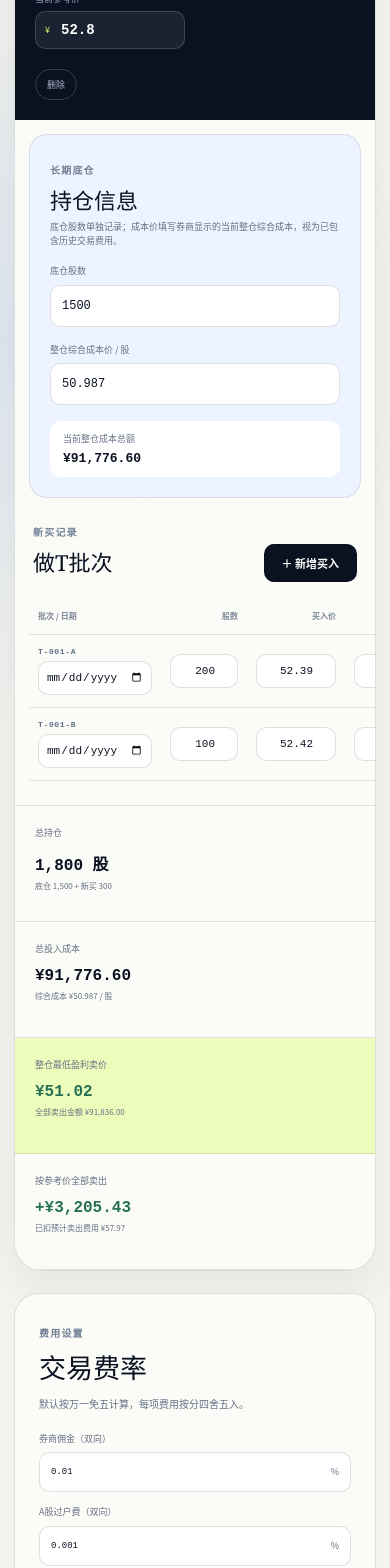
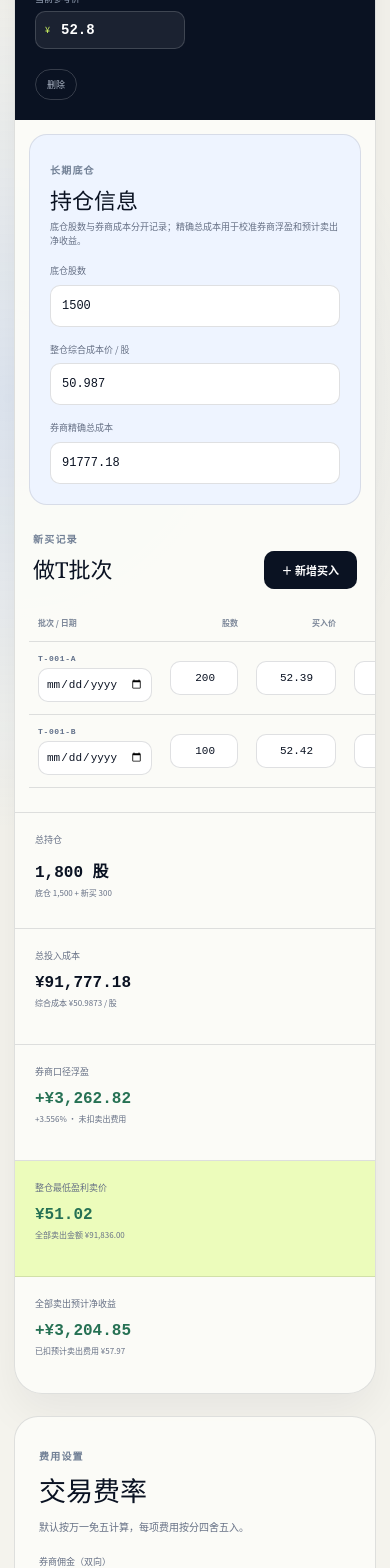
Before and after one commit to ai-stock-cn/private-stock-ledger-web, a Next.js app: page / in a window 390 px wide. Shown: the part 1100-2668 px from the top of the page. Built offline with nearby package versions, Linux system fonts and the light colour scheme.

Commit message:
Separate broker profit from sale proceeds

```diff
--- a/app/PortfolioCalculator.tsx
+++ b/app/PortfolioCalculator.tsx
@@ -32,6 +32,7 @@ type Holding = StockPreset & {
   id: string;
   baseShares: number | null;
   baseUnitCost: number | null;
+  totalCostOverride?: number | null;
   lots: BuyLot[];
 };
 
@@ -42,7 +43,7 @@ type FeeForm = {
 };
 
 type SavedPortfolio = {
-  version: 3;
+  version: 4;
   holdings: Holding[];
   fees: FeeForm;
 };
@@ -85,6 +86,7 @@ const DEFAULT_HOLDINGS: Holding[] = [
     id: "holding-601318",
     baseShares: 1500,
     baseUnitCost: 50.987,
+    totalCostOverride: 91777.18,
     lots: [
       {
         id: "lot-t-001-a",
@@ -107,8 +109,8 @@ const DEFAULT_HOLDINGS: Holding[] = [
     ],
   },
 ];
-const STORAGE_KEY = "private-stock-portfolio-v3";
-const PREVIOUS_STORAGE_KEYS = ["private-stock-portfolio-v2", "private-stock-portfolio-v1"];
+const STORAGE_KEY = "private-stock-portfolio-v4";
+const PREVIOUS_STORAGE_KEYS = ["private-stock-portfolio-v3", "private-stock-portfolio-v2", "private-stock-portfolio-v1"];
 const money = new Intl.NumberFormat("zh-CN", { minimumFractionDigits: 2, maximumFractionDigits: 2 });
 const precisePrice = new Intl.NumberFormat("zh-CN", { minimumFractionDigits: 2, maximumFractionDigits: 4 });
 const integer = new Intl.NumberFormat("zh-CN", { maximumFractionDigits: 0 });
@@ -125,7 +127,7 @@ export default function PortfolioCalculator() {
       const value = window.localStorage.getItem(STORAGE_KEY);
       if (value) {
         const saved = JSON.parse(value) as SavedPortfolio;
-        if (saved.version === 3 && Array.isArray(saved.holdings)) {
+        if (saved.version === 4 && Array.isArray(saved.holdings)) {
           setHoldings(saved.holdings);
           setFees(saved.fees ?? DEFAULT_FEES);
         }
@@ -134,8 +136,8 @@ export default function PortfolioCalculator() {
           .map((key) => window.localStorage.getItem(key))
           .find((item): item is string => Boolean(item));
         if (previousValue) {
-          const previous = JSON.parse(previousValue) as Omit<SavedPortfolio, "version"> & { version: 1 | 2 };
-          if ([1, 2].includes(previous.version) && Array.isArray(previous.holdings)) {
+          const previous = JSON.parse(previousValue) as Omit<SavedPortfolio, "version"> & { version: 1 | 2 | 3 };
+          if ([1, 2, 3].includes(previous.version) && Array.isArray(previous.holdings)) {
             setHoldings(mergeLedgerData(previous.holdings));
             setFees(previous.fees ?? DEFAULT_FEES);
           }
@@ -150,7 +152,7 @@ export default function PortfolioCalculator() {
 
   useEffect(() => {
     if (!isReady) return;
-    const saved: SavedPortfolio = { version: 3, holdings, fees };
+    const saved: SavedPortfolio = { version: 4, holdings, fees };
     window.localStorage.setItem(STORAGE_KEY, JSON.stringify(saved));
     setSavedAt(new Date().toLocaleTimeString("zh-CN", { hour: "2-digit", minute: "2-digit" }));
   }, [fees, holdings, isReady]);
@@ -178,6 +180,7 @@ export default function PortfolioCalculator() {
       id: createId("holding"),
       baseShares: null,
       baseUnitCost: null,
+      totalCostOverride: null,
       lots: [],
     }]);
   }
@@ -258,11 +261,19 @@ export default function PortfolioCalculator() {
               .map((lot) => ({ lot, buy: calculateLotBuy(lot, rates) }));
             const newShares = lotTransactions.reduce((sum, item) => sum + item.buy.shares, 0);
             const totalShares = baseShares + newShares;
-            const costReady = totalShares === 0 || (holding.baseUnitCost ?? 0) > 0;
-            const totalCost = roundMoney(totalShares * (holding.baseUnitCost ?? 0));
+            const calculatedTotalCost = roundMoney(totalShares * (holding.baseUnitCost ?? 0));
+            const totalCost = (holding.totalCostOverride ?? 0) > 0
+              ? roundMoney(holding.totalCostOverride ?? 0)
+              : calculatedTotalCost;
+            const costReady = totalShares === 0 || totalCost > 0;
             const wholeSale = costReady ? findMinimumProfitableSale(totalShares, totalCost, rates) : null;
             const currentResult = costReady && holding.referencePrice > 0 && totalShares > 0
               ? calculateProfitAtPrice(totalShares, totalCost, holding.referencePrice, rates)
+              : null;
+            const currentMarketValue = roundMoney(totalShares * holding.referencePrice);
+            const grossProfit = currentResult ? roundMoney(currentMarketValue - totalCost) : null;
+            const grossReturn = currentResult && (holding.baseUnitCost ?? 0) > 0
+              ? ((holding.referencePrice / (holding.baseUnitCost ?? 1)) - 1) * 100
               : null;
 
             return (
@@ -274,10 +285,10 @@ export default function PortfolioCalculator() {
                 </div>
 
                 <div className="base-panel">
-                  <div className="base-copy"><span className="eyebrow">长期底仓</span><h3>持仓信息</h3><p>底仓股数单独记录；成本价填写券商显示的当前整仓综合成本，视为已包含历史交易费用。</p></div>
+                  <div className="base-copy"><span className="eyebrow">长期底仓</span><h3>持仓信息</h3><p>底仓股数与券商成本分开记录；精确总成本用于校准券商浮盈和预计卖出净收益。</p></div>
                   <label><span>底仓股数</span><input type="number" min="0" step="100" value={holding.baseShares ?? ""} onChange={(event) => updateHolding(holding.id, { baseShares: optionalNumber(event.target.value) })} placeholder="如 1500" /></label>
                   <label><span>整仓综合成本价 / 股</span><input type="number" min="0" step="0.001" value={holding.baseUnitCost ?? ""} onChange={(event) => updateHolding(holding.id, { baseUnitCost: optionalNumber(event.target.value) })} placeholder="按券商成本填写" /></label>
-                  <div className="base-total"><span>当前整仓成本总额</span><strong>{costReady && totalShares > 0 ? `¥${money.format(totalCost)}` : "待补充成本"}</strong></div>
+                  <label><span>券商精确总成本</span><input type="number" min="0" step="0.01" value={holding.totalCostOverride ?? ""} onChange={(event) => updateHolding(holding.id, { totalCostOverride: optionalNumber(event.target.value) })} placeholder={calculatedTotalCost ? money.format(calculatedTotalCost) : "自动计算"} /></label>
                 </div>
 
                 <div className="lot-heading"><div><span className="eyebrow">新买记录</span><h3>做T批次</h3></div><button type="button" onClick={() => addLot(holding.id)}>＋ 新增买入</button></div>
@@ -314,8 +325,9 @@ export default function PortfolioCalculator() {
                 <div className="position-summary">
                   <div><span>总持仓</span><strong>{integer.format(totalShares)} 股</strong><small>底仓 {integer.format(baseShares)} + 新买 {integer.format(newShares)}</small></div>
                   <div><span>总投入成本</span><strong>{costReady ? `¥${money.format(totalCost)}` : "待补充整仓成本"}</strong><small>{costReady && totalShares > 0 ? `综合成本 ¥${precisePrice.format(totalCost / totalShares)} / 股` : "填写完整后计算"}</small></div>
+                  <div className={grossProfit != null && grossProfit >= 0 ? "positive" : "negative"}><span>券商口径浮盈</span><strong>{grossProfit != null ? `${grossProfit >= 0 ? "+" : "−"}¥${money.format(Math.abs(grossProfit))}` : "—"}</strong><small>{grossReturn != null ? `${grossReturn >= 0 ? "+" : ""}${grossReturn.toFixed(3)}% · 未扣卖出费用` : "价格或成本待补充"}</small></div>
                   <div className="summary-focus"><span>整仓最低盈利卖价</span><strong>{wholeSale ? `¥${money.format(wholeSale.minimumProfitPrice)}` : "—"}</strong><small>{wholeSale ? `全部卖出金额 ¥${money.format(wholeSale.grossAmount)}` : "需先填写整仓成本"}</small></div>
-                  <div className={currentResult && currentResult.profit >= 0 ? "positive" : "negative"}><span>按参考价全部卖出</span><strong>{currentResult ? `${currentResult.profit >= 0 ? "+" : "−"}¥${money.format(Math.abs(currentResult.profit))}` : "—"}</strong><small>{currentResult ? `已扣预计卖出费用 ¥${money.format(currentResult.totalFees)}` : "价格或成本待补充"}</small></div>
+                  <div className={currentResult && currentResult.profit >= 0 ? "positive" : "negative"}><span>全部卖出预计净收益</span><strong>{currentResult ? `${currentResult.profit >= 0 ? "+" : "−"}¥${money.format(Math.abs(currentResult.profit))}` : "—"}</strong><small>{currentResult ? `已扣预计卖出费用 ¥${money.format(currentResult.totalFees)}` : "价格或成本待补充"}</small></div>
                 </div>
               </article>
             );
@@ -386,6 +398,7 @@ function mergeLedgerData(holdings: Holding[]): Holding[] {
         ...holding,
         baseShares: 1500,
         baseUnitCost: holding.baseUnitCost ?? importedHolding.baseUnitCost,
+        totalCostOverride: holding.totalCostOverride ?? importedHolding.totalCostOverride,
         referencePrice: 52.8,
         lots: mergedLots,
       }
--- a/app/globals.css
+++ b/app/globals.css
@@ -210,7 +210,7 @@ button { color: inherit; }
 .profit-price strong { color: var(--green); font-size: 14px; }
 .delete-lot { width: 28px; height: 28px; border: 0; border-radius: 50%; background: #f0f1ed; color: var(--muted); cursor: pointer; }
 
-.position-summary { display: grid; grid-template-columns: repeat(4,minmax(0,1fr)); border-top: 1px solid var(--line); }
+.position-summary { display: grid; grid-template-columns: repeat(5,minmax(0,1fr)); border-top: 1px solid var(--line); }
 .position-summary > div { min-height: 116px; padding: 20px; border-right: 1px solid var(--line); }
 .position-summary > div:last-child { border-right: 0; }
 .position-summary span, .position-summary strong, .position-summary small { display: block; }
@@ -240,8 +240,7 @@ button { color: inherit; }
   .portfolio-intro { grid-template-columns: 1fr 330px; }
   .portfolio-layout { grid-template-columns: 1fr; }
   .fee-settings { position: static; }
-  .base-panel { grid-template-columns: 1fr 160px 190px; }
-  .base-total { grid-column: 2 / -1; }
+  .base-panel { grid-template-columns: minmax(220px,1fr) 150px 180px 170px; }
 }
 
 @media (max-width: 760px) {
@@ -259,8 +258,9 @@ button { color: inherit; }
   .lot-heading { padding-inline: 18px; }
   .lot-table-wrap { padding-inline: 14px; }
   .position-summary { grid-template-columns: repeat(2,minmax(0,1fr)); }
-  .position-summary > div:nth-child(2) { border-right: 0; }
-  .position-summary > div:nth-child(-n+2) { border-bottom: 1px solid var(--line); }
+  .position-summary > div { border-bottom: 1px solid var(--line); }
+  .position-summary > div:nth-child(even) { border-right: 0; }
+  .position-summary > div:last-child { grid-column: 1 / -1; border-bottom: 0; }
 }
 
 @media (max-width: 470px) {
@@ -276,5 +276,6 @@ button { color: inherit; }
   .base-copy, .base-total { grid-column: auto; }
   .lot-heading { align-items: end; }
   .position-summary { grid-template-columns: 1fr; }
-  .position-summary > div { border-right: 0; border-bottom: 1px solid var(--line); }
+  .position-summary > div, .position-summary > div:last-child { grid-column: auto; border-right: 0; border-bottom: 1px solid var(--line); }
+  .position-summary > div:last-child { border-bottom: 0; }
 }
```
Also changed, not shown: 1 other file (tests, documents, lock files or other folders).
